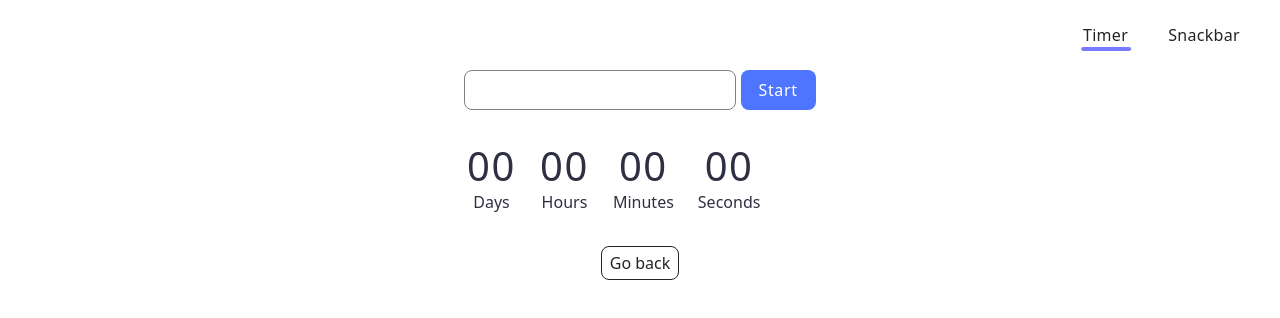
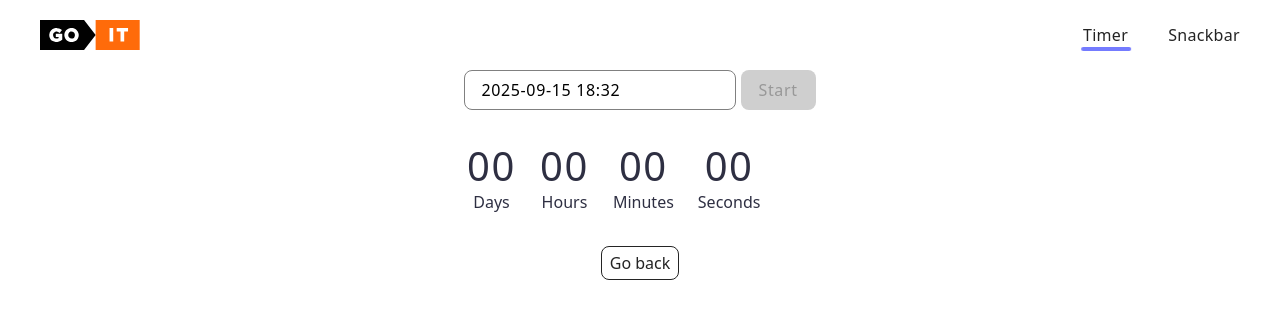
Before and after one commit to Okorochochek/goit-js-hw-10, a plain HTML site: page 1-timer.html in a window 1280 px wide. Drawn offline with Linux system fonts and the light colour scheme; files that its build step writes are made by us from their sources.

Commit message:
Deploying to gh-pages from @ Okorochochek/goit-js-hw-10@075f5d9d7915b377d2e0c17c284a878b575dab1b 🚀

```diff
--- a/1-timer.html
+++ b/1-timer.html
@@ -5,11 +5,11 @@
     <meta http-equiv="X-UA-Compatible" content="IE=edge" />
     <meta name="viewport" content="width=device-width, initial-scale=1.0" />
     <title>Timer</title>
-    <script type="module" crossorigin src="/goit-js-hw10/1-timer.js"></script>
-    <link rel="modulepreload" crossorigin href="/goit-js-hw10/assets/modulepreload-polyfill-B5Qt9EMX.js">
-    <link rel="modulepreload" crossorigin href="/goit-js-hw10/assets/vendor-fyLdAcWF.js">
-    <link rel="stylesheet" crossorigin href="/goit-js-hw10/assets/vendor-1Mt4gqrI.css">
-    <link rel="stylesheet" crossorigin href="/goit-js-hw10/assets/styles-Dliy9jub.css">
+    <script type="module" crossorigin src="/goit-js-hw-10/1-timer.js"></script>
+    <link rel="modulepreload" crossorigin href="/goit-js-hw-10/assets/modulepreload-polyfill-B5Qt9EMX.js">
+    <link rel="modulepreload" crossorigin href="/goit-js-hw-10/assets/vendor-fyLdAcWF.js">
+    <link rel="stylesheet" crossorigin href="/goit-js-hw-10/assets/vendor-1Mt4gqrI.css">
+    <link rel="stylesheet" crossorigin href="/goit-js-hw-10/assets/styles-Dliy9jub.css">
   </head>
   <body>
     <header class="header">
@@ -17,7 +17,7 @@
     <nav class="nav">
       <a class="nav-logo" href="./index.html" aria-label="Site logo">
         <svg class="nav-logo-icon" width="100" height="30">
-          <use href="/goit-js-hw10/assets/sprite-E8vg0sBb.svg#logo"></use>
+          <use href="/goit-js-hw-10/assets/sprite-E8vg0sBb.svg#logo"></use>
         </svg>
       </a>
       <ul class="nav-list">
```
Also changed, not shown: 2-snackbar.html (+6 -6 lines), index.html (+3 -3 lines).
